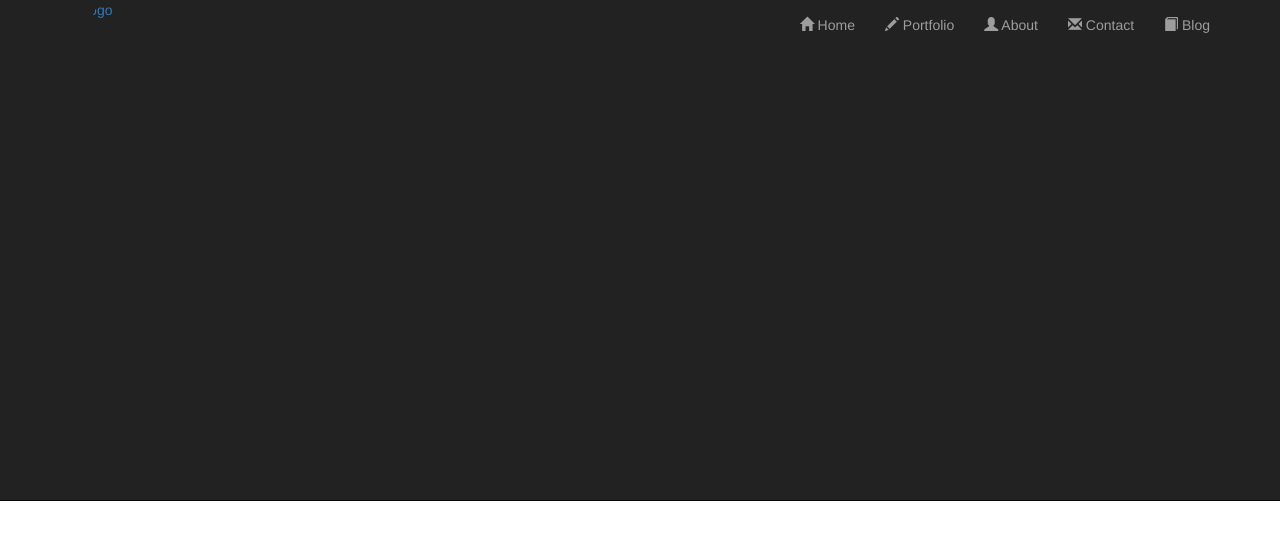
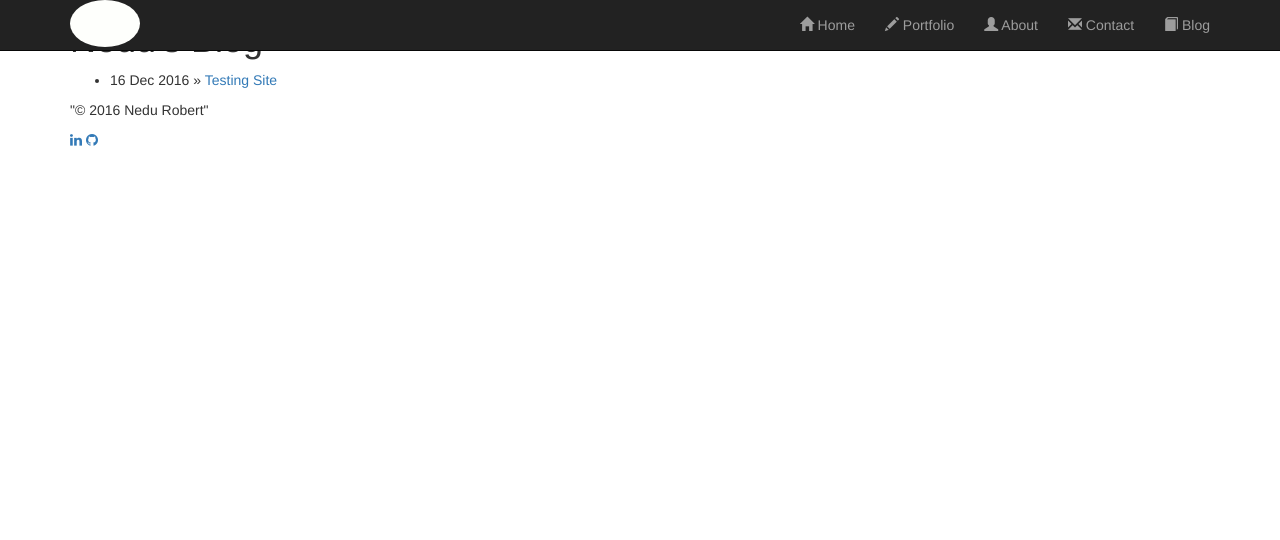
Before and after one commit to Nedu/old.nedu.github.io, a Jekyll site: the page built from blog/index.html, in a window 1280 px wide. Shown: the top 540 px of the page. Built offline with Jekyll 4.4.1, drawn with Linux system fonts in a browser that asks for light colours; nearby versions of some CDN libraries; the list of posts is cut into pages by our own code.

Commit message:
Update header.html

```diff
--- a/_includes/header.html
+++ b/_includes/header.html
@@ -7,7 +7,7 @@
         			     <span class="icon-bar"></span>
         			     <span class="icon-bar"></span>
       			   </button>
-      			   <a class="navbar-left" href="index.html"><img class="img-circle img-responsive logo" src="images/logo.gif" alt="logo" width="70px" height="500px" max-width: 100%; ></img></a>
+      			   <a class="navbar-left" href="/"><img class="img-circle img-responsive logo" src="/images/logo.gif" alt="logo" width="70px" height="500px" max-width: 100%; ></img></a>
     		    </div>
     		    <div class="collapse navbar-collapse" id="myNavbar" >
     			     <ul class="nav navbar-nav navbar-right">
```
